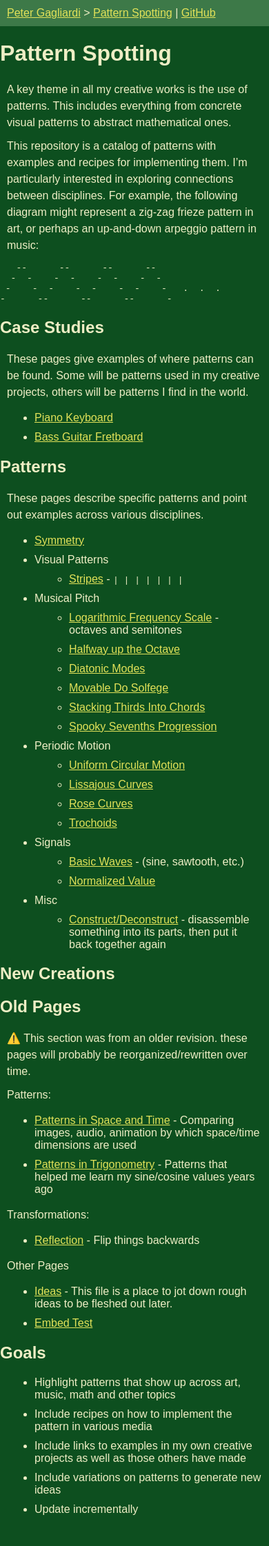
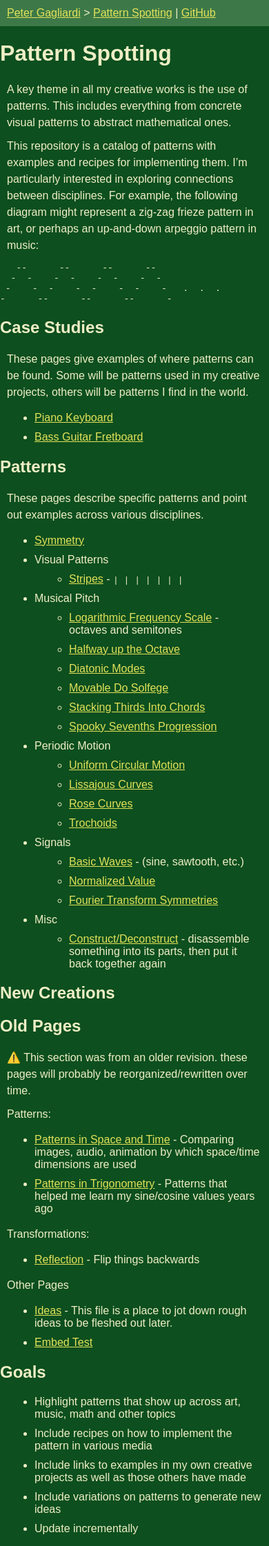
Before and after one commit to ptrgags/pattern-spotting, a Jekyll site: the page built from index.md, in a window 390 px wide. Shown: the whole page at 69% size. Built offline with Jekyll 4.4.1, drawn with Linux system fonts in a browser that asks for light colours; a script that is not in the unit is left out; before the commit the page ends 2214 px from its top, so only the background shows below that.

Commit message:
Link Fourier Symmetries page

```diff
--- a/assets/css/layout.css
+++ b/assets/css/layout.css
@@ -84,4 +84,8 @@ td {
     .description {
         width: 90%;
     }
+
+    .content {
+        max-width: 100vw;
+    }
 }
--- a/index.md
+++ b/index.md
@@ -50,6 +50,7 @@ These pages describe specific patterns and point out examples across various dis
 - Signals
    - [Basic Waves](patterns/basic-waves.html) - (sine, sawtooth, etc.)
    - [Normalized Value](./patterns/normalized-value.html)
+   - [Fourier Transform Symmetries](./patterns/fourier-symmetries.html)
 - Misc
    - [Construct/Deconstruct](./patterns/structure-destructure.html) - disassemble something into its parts, then put it back together again
 
```
Also changed, not shown: patterns/fourier-symmetries.md (renamed from patterns/fourier-transform-symmetries.md).
